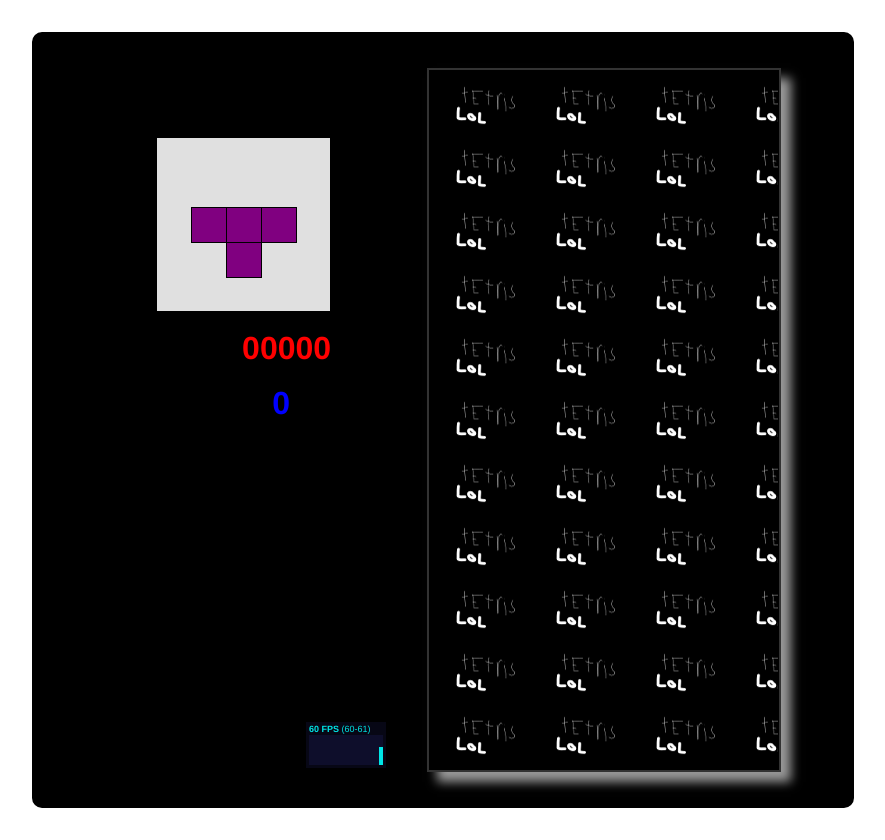
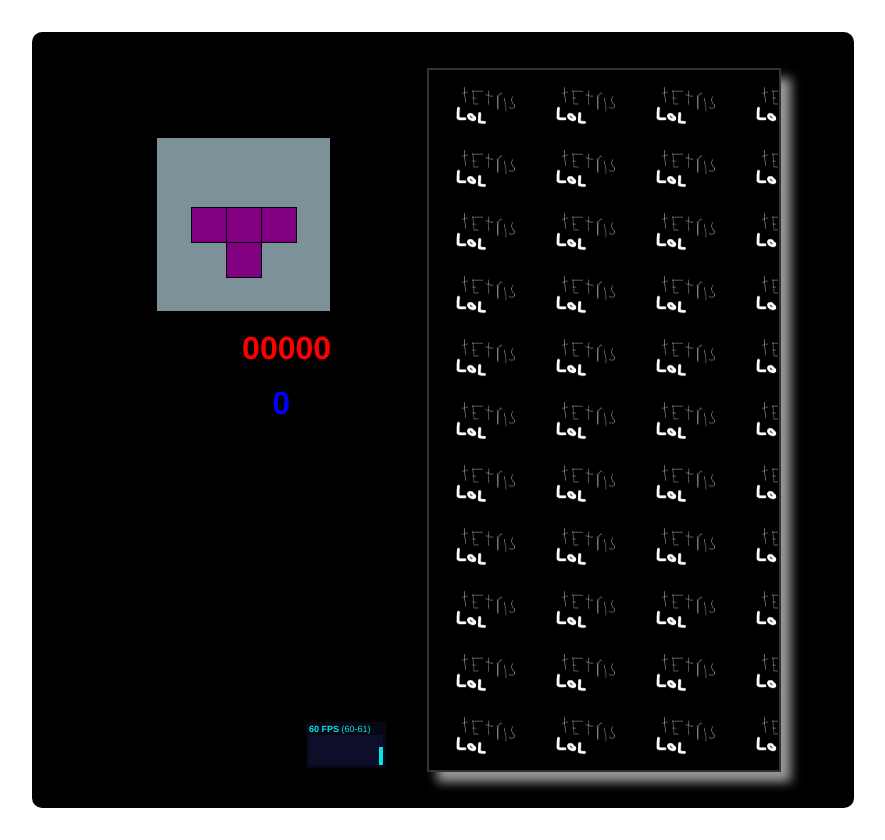
Before and after one commit to Rowbo9508/rowbo9508.github.io, a plain HTML site: page index.html in a window 1280 px wide. Shown: the whole page, without its empty margins (197-1082 px from the left). Drawn offline with Linux system fonts and the light colour scheme.

Commit message:
Update index.html

```diff
--- a/index.html
+++ b/index.html
@@ -10,7 +10,7 @@
     #menu     { display: inline-block; vertical-align: top; position: relative; }
     #menu p   { margin: 0.5em 0; text-align: center; }
     #menu p a { text-decoration: none; color: black; }
-    #upcoming { display: block; margin: 0 auto; background-color: #E0E0E0; }
+    #upcoming { display: block; margin: 0 auto; background-color: #7d9199; }
     #score    { color: red; font-weight: bold; vertical-align: middle; }
     #rows     { color: blue; font-weight: bold; vertical-align: middle; }
     #stats    { position: absolute; bottom: 0em; right: 1em; }
```
